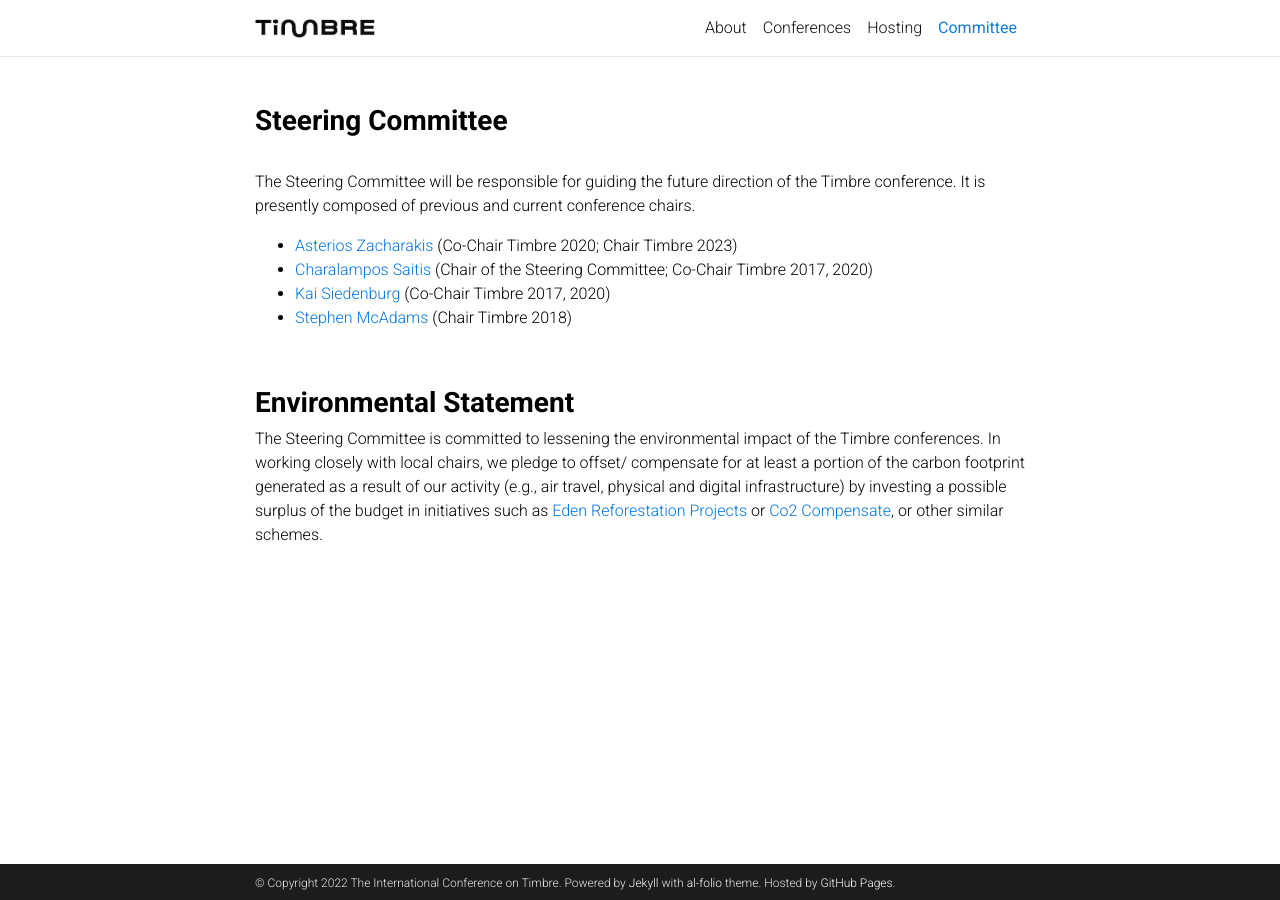
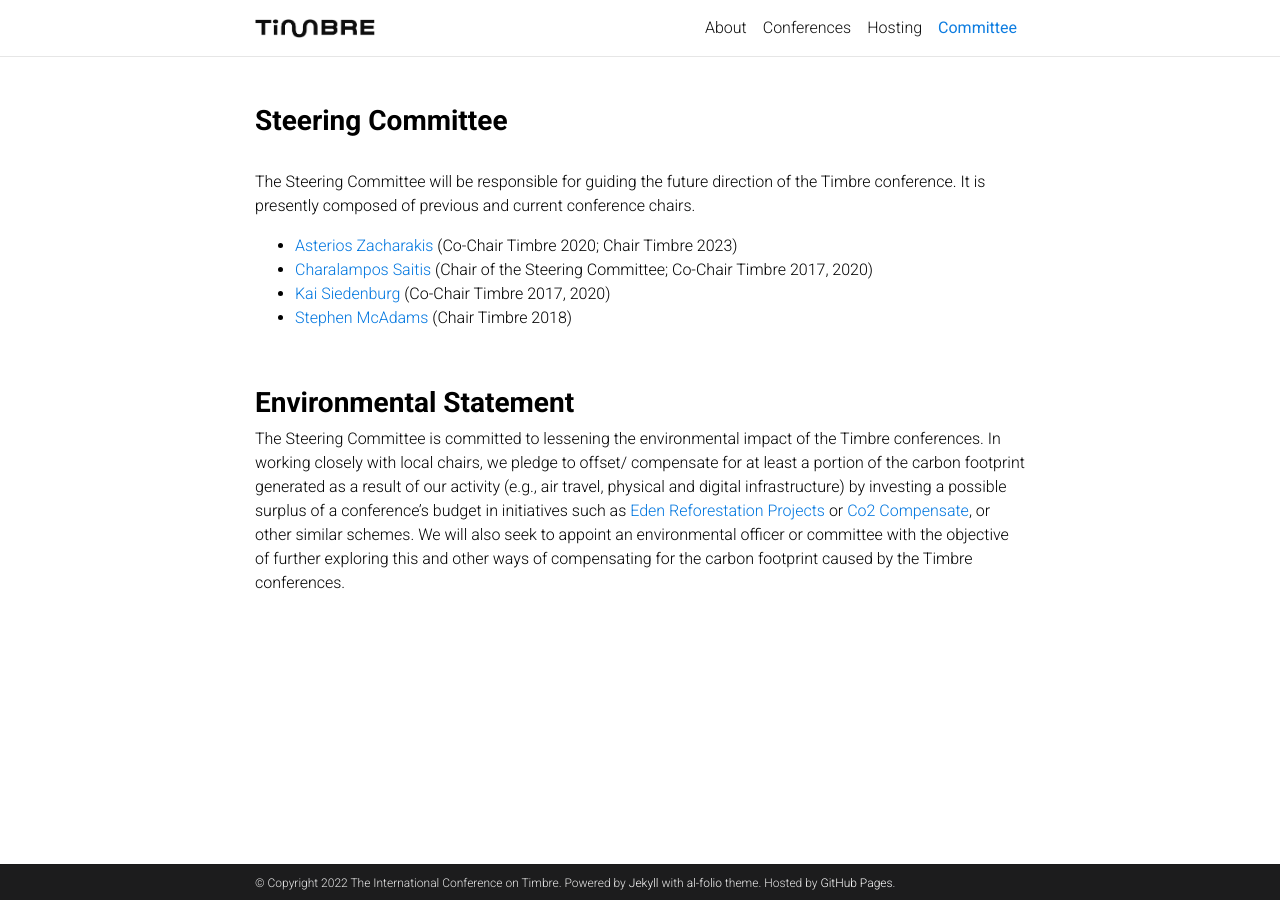
Before and after one commit to timbre-conference/timbre-conference.github.io, a Jekyll site: the page built from _pages/committee.md, in a window 1280 px wide. Built offline with Jekyll 4.4.1, drawn with Linux system fonts in a browser that asks for light colours; comment, search, counter and statistics services are not loaded; a style sheet for code colours, icons or effects is not loaded.

Commit message:
Update committee.md

```diff
--- a/_pages/committee.md
+++ b/_pages/committee.md
@@ -23,7 +23,7 @@
 <br>
 <h3>Environmental Statement</h3>
 
-The Steering Committee is committed to lessening the environmental impact of the Timbre conferences. In working closely with local chairs, we pledge to offset/ compensate for at least a portion of the carbon footprint generated as a result of our activity (e.g., air travel, physical and digital infrastructure) by investing a possible surplus of the budget in initiatives such as [Eden Reforestation Projects](https://www.edenprojects.org/) or [Co2 Compensate](https://www.co2compensate.org/home), or other similar schemes.
+The Steering Committee is committed to lessening the environmental impact of the Timbre conferences. In working closely with local chairs, we pledge to offset/ compensate for at least a portion of the carbon footprint generated as a result of our activity (e.g., air travel, physical and digital infrastructure) by investing a possible surplus of a conference's budget in initiatives such as [Eden Reforestation Projects](https://www.edenprojects.org/) or [Co2 Compensate](https://www.co2compensate.org/home), or other similar schemes. We will also seek to appoint an environmental officer or committee with the objective of further exploring this and other ways of compensating for the carbon footprint caused by the Timbre conferences.
 
 <!-- * The Timbre Conference diversity statement (coming soon) -->
 <!-- * The Timbre Conference environment statement (coming soon) -->
```
